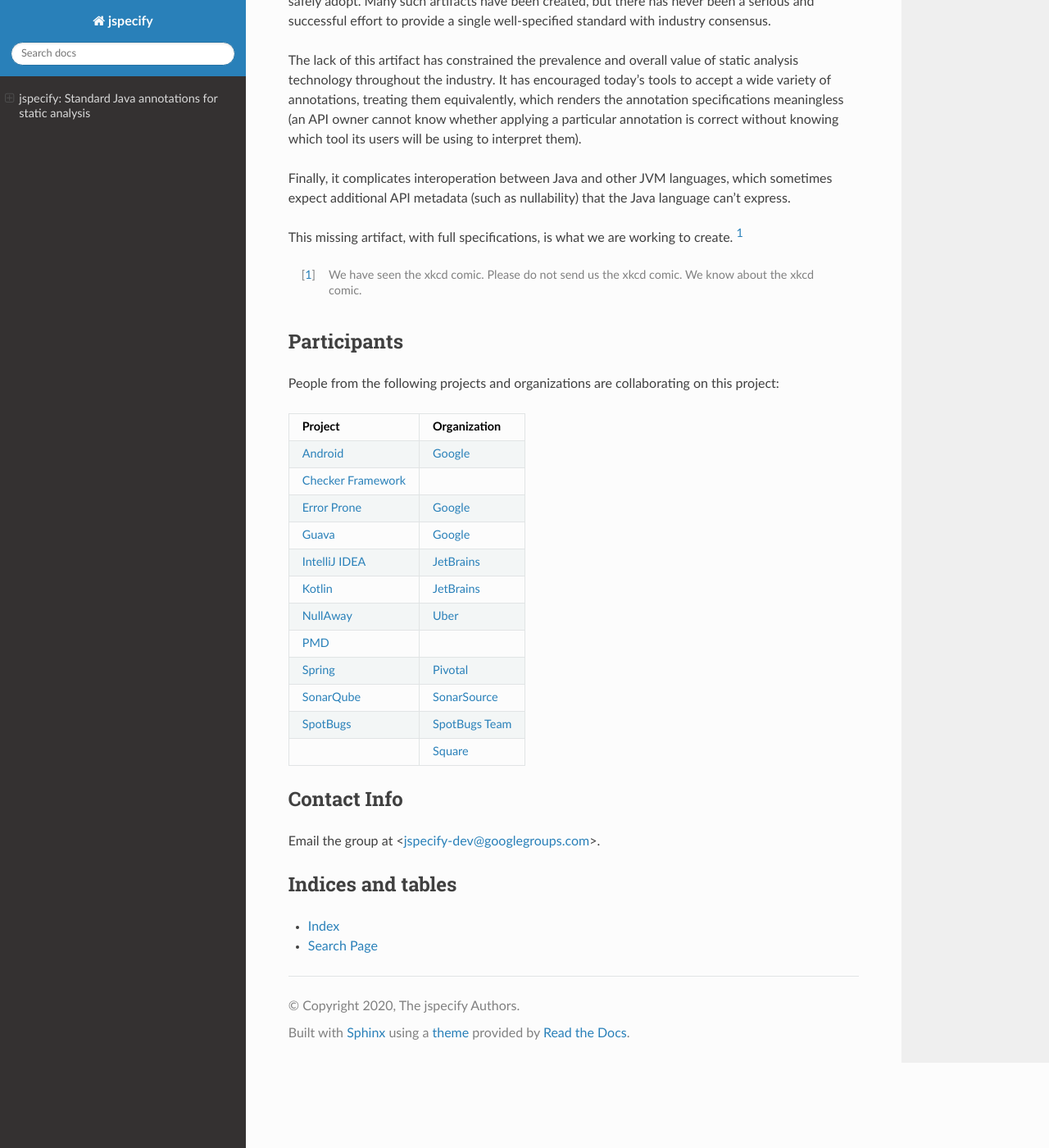
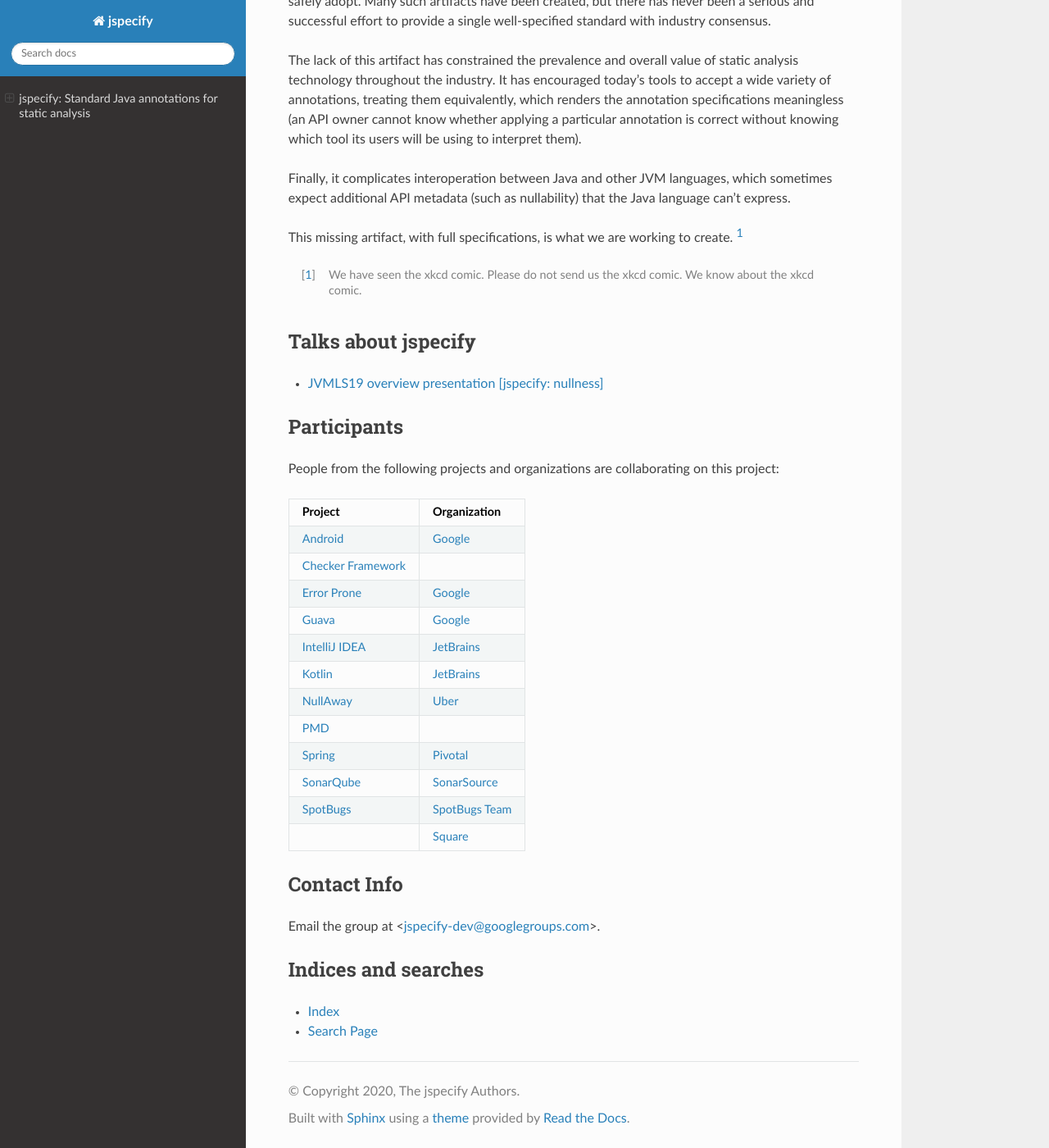
Before and after one commit to jspecify/jspecify, a Sphinx documentation site: the page built from docs/index.rst, in a window 1280 px wide and 1400 px high, scrolled down 432 px. Shown: the whole window at 82% size. Built offline with Sphinx 7.4.7 and the Read the Docs theme 2.0.0, drawn with Linux system fonts in a browser that asks for light colours.

Commit message:
Add a link to the slide (#106)

```diff
--- a/docs/index.rst
+++ b/docs/index.rst
@@ -22,6 +22,11 @@
 This missing artifact, with full specifications, is what we are working to create. [1]_
 
 .. [1] We have seen the xkcd comic. Please do not send us the xkcd comic. We know about the xkcd comic.
+
+Talks about jspecify
+--------------------
+
+* `JVMLS19 overview presentation [jspecify: nullness] <https://drive.google.com/file/d/15wZ-cVPkfsNYzSez9WrAF4gEjWNzlDAD/view>`_
 
 Participants
 ------------
@@ -61,8 +66,8 @@
 
 Email the group at <jspecify-dev@googlegroups.com>.
 
-Indices and tables
-------------------
+Indices and searches
+--------------------
 
 * :ref:`genindex`
 * :ref:`search`
```
Also changed, not shown: 1 other file.
